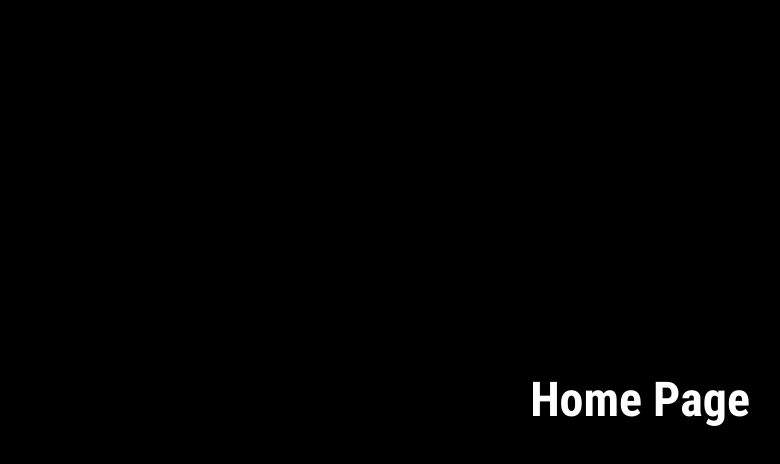
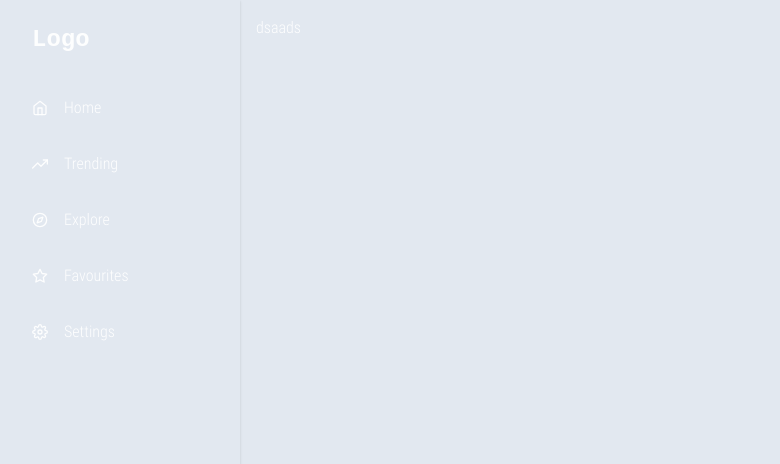
Before and after one commit to athallarizky/order-logic-admin, a Next.js app: page / in a window 1280 px wide. Shown: the top 464 px of the page, without its empty margins (0-780 px from the left). Built offline with nearby package versions, Linux system fonts and the light colour scheme.

Commit message:
add sidebar

```diff
--- a/package.json
+++ b/package.json
@@ -26,13 +26,14 @@
     "dotenv": "^16.0.2",
     "framer-motion": "^7.5.0",
     "knex": "^0.20.8",
-    "objection": "^2.1.2",
     "mysql": "^2.18.1",
     "mysql2": "^2.3.3",
     "next": "^12.3.1",
     "next-seo": "^4.28.1",
+    "objection": "^2.1.2",
     "react": "18.2.0",
-    "react-dom": "18.2.0"
+    "react-dom": "18.2.0",
+    "react-icons": "^4.4.0"
   },
   "devDependencies": {
     "@types/node": "18.7.23",
--- /dev/null
+++ b/src/components/layout/PageContainer.tsx
@@ -0,0 +1,15 @@
+import React from 'react';
+import { Container, Box } from '@chakra-ui/react';
+import Sidebar from './Sidebar';
+const PageContainer = ({ children }) => {
+  return (
+    <Container variant="pageContainer">
+      <Sidebar />
+      <Box ml={{ base: 0, md: 60 }} p="4">
+        {children}
+      </Box>
+    </Container>
+  );
+};
+
+export default PageContainer;
--- /dev/null
+++ b/src/components/layout/Sidebar/MobileNav.tsx
@@ -0,0 +1,30 @@
+import React from 'react';
+import { Link, Flex, IconButton, Text, FlexProps, useColorModeValue } from '@chakra-ui/react';
+import { FiMenu } from 'react-icons/fi';
+
+interface MobileNavProps extends FlexProps {
+  onOpen: () => void;
+}
+
+const MobileNav = ({ onOpen, ...rest }: MobileNavProps) => {
+  return (
+    <Flex
+      ml={{ base: 0, md: 60 }}
+      px={{ base: 4, md: 24 }}
+      height="20"
+      alignItems="center"
+      bg={useColorModeValue('white', 'gray.900')}
+      shadow="base"
+      justifyContent="flex-start"
+      {...rest}
+    >
+      <IconButton variant="outline" onClick={onOpen} aria-label="open menu" icon={<FiMenu />} />
+
+      <Text fontSize="2xl" ml="8" fontFamily="monospace" fontWeight="bold">
+        Logo
+      </Text>
+    </Flex>
+  );
+};
+
+export default MobileNav;
--- /dev/null
+++ b/src/components/layout/Sidebar/NavItem.tsx
@@ -0,0 +1,43 @@
+import React from 'react';
+import { Link, Flex, FlexProps, Icon } from '@chakra-ui/react';
+import { IconType } from 'react-icons';
+/**
+ * Nav Item
+ */
+interface NavItemProps extends FlexProps {
+  icon: IconType;
+  children: string;
+}
+const NavItem = ({ icon, children, ...rest }: NavItemProps) => {
+  return (
+    <Link href="#" style={{ textDecoration: 'none' }} _focus={{ boxShadow: 'none' }}>
+      <Flex
+        align="center"
+        p="4"
+        mx="4"
+        borderRadius="lg"
+        role="group"
+        cursor="pointer"
+        _hover={{
+          bg: 'cyan.400',
+          color: 'white',
+        }}
+        {...rest}
+      >
+        {icon && (
+          <Icon
+            mr="4"
+            fontSize="16"
+            _groupHover={{
+              color: 'white',
+            }}
+            as={icon}
+          />
+        )}
+        {children}
+      </Flex>
+    </Link>
+  );
+};
+
+export default NavItem;
--- /dev/null
+++ b/src/components/layout/Sidebar/SidebarContent.tsx
@@ -0,0 +1,54 @@
+import React from 'react';
+import { Box, Flex, Text, useColorModeValue, BoxProps, CloseButton } from '@chakra-ui/react';
+import { FiHome, FiTrendingUp, FiCompass, FiStar, FiSettings } from 'react-icons/fi';
+import { IconType } from 'react-icons';
+import NavItem from './NavItem';
+/**
+ * Menu Lists
+ */
+interface LinkItemProps {
+  name: string;
+  icon: IconType;
+}
+const LinkItems: Array<LinkItemProps> = [
+  { name: 'Home', icon: FiHome },
+  { name: 'Trending', icon: FiTrendingUp },
+  { name: 'Explore', icon: FiCompass },
+  { name: 'Favourites', icon: FiStar },
+  { name: 'Settings', icon: FiSettings },
+];
+
+/**
+ * Sidebar Content
+ */
+
+interface SidebarContentProps extends BoxProps {
+  onClose: () => void;
+}
+
+const SidebarContent = ({ onClose, ...rest }: SidebarContentProps) => {
+  return (
+    <Box
+      bg={useColorModeValue('white', 'gray.900')}
+      shadow="base"
+      w={{ base: 'full', md: 60 }}
+      pos="fixed"
+      h="full"
+      {...rest}
+    >
+      <Flex h="20" alignItems="center" mx="8" justifyContent="space-between">
+        <Text fontSize="2xl" fontFamily="monospace" fontWeight="bold">
+          Logo
+        </Text>
+        <CloseButton display={{ base: 'flex', md: 'none' }} onClick={onClose} />
+      </Flex>
+      {LinkItems.map(link => (
+        <NavItem key={link.name} icon={link.icon}>
+          {link.name}
+        </NavItem>
+      ))}
+    </Box>
+  );
+};
+
+export default SidebarContent;
--- /dev/null
+++ b/src/components/layout/Sidebar/index.tsx
@@ -0,0 +1,31 @@
+import React, { ReactNode } from 'react';
+import { useDisclosure, Drawer, DrawerContent, Box } from '@chakra-ui/react';
+
+import SidebarContent from './SidebarContent';
+import MobileNav from './MobileNav';
+
+const Sidebar = () => {
+  const { isOpen, onOpen, onClose } = useDisclosure();
+  return (
+    <Box className="sidebar">
+      <SidebarContent onClose={() => onClose} display={{ base: 'none', md: 'block' }} />
+      <Drawer
+        autoFocus={false}
+        isOpen={isOpen}
+        placement="left"
+        onClose={onClose}
+        returnFocusOnClose={false}
+        onOverlayClick={onClose}
+        size="full"
+      >
+        <DrawerContent>
+          <SidebarContent onClose={onClose} />
+        </DrawerContent>
+      </Drawer>
+      {/* Mobile Navigation */}
+      <MobileNav display={{ base: 'flex', md: 'none' }} onOpen={onOpen} />
+    </Box>
+  );
+};
+
+export default Sidebar;
--- a/src/configs/themeConfig.ts
+++ b/src/configs/themeConfig.ts
@@ -18,6 +18,7 @@ const colors = {
     black: '#000000',
     white: '#FFFFFF',
     gray: '#808080',
+    lightGray: '#E2E8F0',
   },
 };
 
@@ -30,6 +31,16 @@ const theme = extendTheme(<ThemeOverride>{
   },
   colors: { ...colors.colors },
   components: {
+    Container: {
+      variants: {
+        pageContainer: {
+          background: colors.colors.lightGray,
+          maxWidth: '100%',
+          minHeight: '100vh',
+          paddingX: '0',
+        },
+      },
+    },
     Heading: {
       baseStyle: {
         fontWeight: 400,
--- a/src/modules/home/index.tsx
+++ b/src/modules/home/index.tsx
@@ -1,15 +1,8 @@
 import React from 'react';
 import { Box, Flex, Text } from '@chakra-ui/react';
+import PageContainer from '@/components/layout/PageContainer';
 const Home: React.FC = () => {
-  return (
-    <Box className="home-page" h="100vh" w="100%">
-      <Flex justifyContent="center" alignItems="center" flexDirection="column" h="100%" w="100%">
-        <Text fontSize="xxl" textStyle="robotoBold" color="#FFF">
-          Home Page
-        </Text>
-      </Flex>
-    </Box>
-  );
+  return <PageContainer>dsaads</PageContainer>;
 };
 
 export default Home;
```
Also changed, not shown: 1 other file (tests, documents, lock files or other folders).
